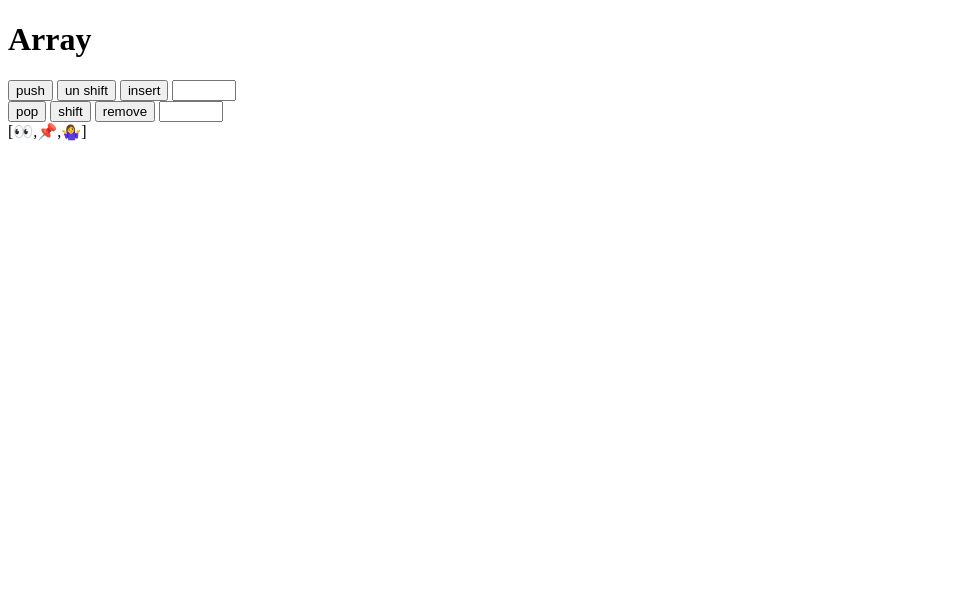
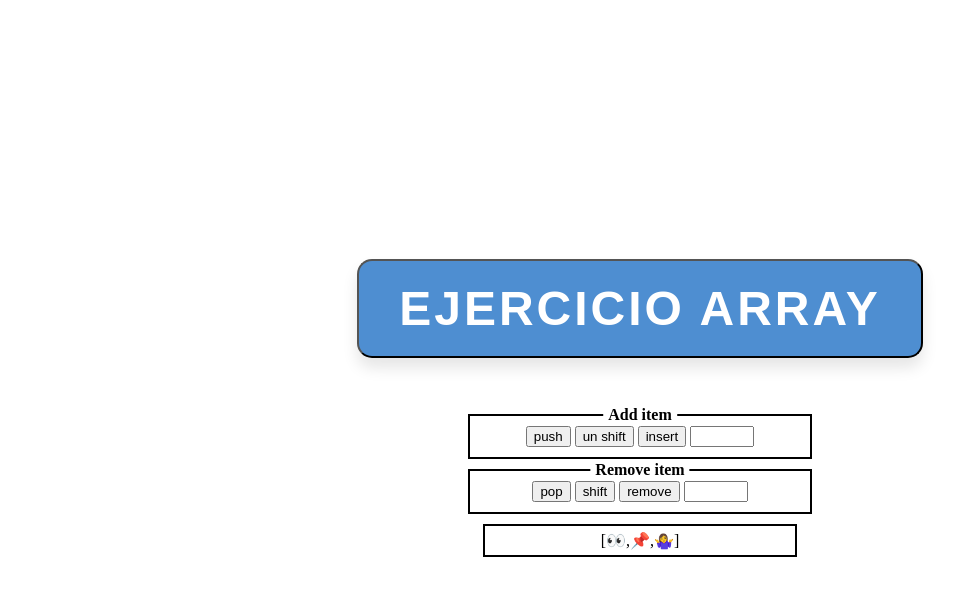
Before and after one commit to Alanmeda14/BOOTCAMP-JAVA, a plain HTML site: page JS/AddRemove/index.html in a window 1280 px wide. Shown: the whole page, without its empty margins (0-978 px from the left). Drawn offline with Linux system fonts and the light colour scheme.

Commit message:
ejercicio de AddRemove terminado

```diff
--- a/JS/arraycosasraras/index.html
+++ b/JS/AddRemove/index.html
@@ -4,18 +4,19 @@
     <meta charset="UTF-8">
     <meta name="viewport" content="width=device-width, initial-scale=1.0">
     <title>Document</title>
+    <link rel="stylesheet" href="style.css">
 </head>
 <body>
     <h1>
-        Array
+        <button type="button" id="botonArray">Ejercicio Array</button>
     </h1>
-    <div>
+    <div class="add">
         <button type="button" id="botonpush">push</button>
         <button type="button" id="botonunshift">un shift</button>
         <button type="button" id="botoninsert">insert</button>
         <input type="number" id="imputinsert" min="0" max="100" step="1">
     </div>
-    <div>
+    <div class="remove">
         <button type="button" id="botonpop">pop</button>
         <button type="button" id="botonshift">shift</button>
         <button type="button" id="botonremove">remove</button>
--- a/JS/arraycosasraras/main.js
+++ b/JS/AddRemove/main.js
@@ -1,6 +1,8 @@
-const array = ['👀', "📌", "🤷‍♀️"];
+const initialArray = ['👀', "📌", "🤷‍♀️"]; // Definir el array inicial
+let array = [...initialArray]; // Copia el array inicial para que no lo modifiques directamente
 const emojisArray = ['🐱‍🏍', '🧛‍♂️', "🌹", "🎶"];
 const arrayElement = document.getElementById("arrayElement");
+let botonArray = document.getElementById("botonArray");
 let botonpush = document.getElementById("botonpush");
 let botonunshift = document.getElementById("botonunshift");
 let botoninsert = document.getElementById("botoninsert");
@@ -14,60 +16,52 @@ const randomEmoji = () => emojisArray[Math.floor(Math.random() * emojisArray.len
 const outputArray = () => arrayElement.innerText = array;
 outputArray(); // Esta método dibuja el array en HTML la primera vez
 
+// Función para restablecer el array al valor inicial
+const resetArray = () => {
+    array = [...initialArray]; // Restaura el array inicial
+    outputArray();
+};
 
 const pushElement = () => {
     array.push(randomEmoji());
     outputArray();
-}
-// pushElement(); //✅
+};
 
 const unshiftElement = () => {
     array.unshift(randomEmoji());
     outputArray();
-}
-// unshiftElement();//✅
+};
 
 const popElement = () => {
     array.pop();
     outputArray();
-}
-// upopElement();//✅
+};
 
 const shiftElement = () => {
     array.shift();
     outputArray();
-}
-// shiftElement();//✅
+};
 
 const insertElement = (index) => {
     array.splice(index, 0, randomEmoji());
     outputArray();
-}
-// insertElement(1);//✅
+};
 
-const removeElement = () => {
-    array.splice(2, 1);
+const removeElement = (index) => {
+    array.splice(index, 1);
     outputArray();
-}
-//removeElement();//✅
+};
 
-botonpush.addEventListener("click", pushElement)
-botonunshift.addEventListener("click", unshiftElement)
+botonArray.addEventListener("click", resetArray);
+botonpush.addEventListener("click", pushElement);
+botonunshift.addEventListener("click", unshiftElement);
 botoninsert.addEventListener("click", () => {
     const index = parseInt(imputinsert.value, 10);
-    (index >= 0 && index <= array.length) ?
-        insertElement(index -1) // Llama a la función con el índice ingresado
-        :
-        alert("Introduce un número válido dentro del rango del array.");
+    (index >= 0 && index <= array.length) ? insertElement(index) : alert("Introduce un número válido dentro del rango del array.");
 });
-botonpop.addEventListener("click", popElement)
-botonshift.addEventListener("click", shiftElement)
+botonpop.addEventListener("click", popElement);
+botonshift.addEventListener("click", shiftElement);
 botonremove.addEventListener("click", () => {
-    const index = parseInt(imputremove, 10); // Obtiene el número ingresado en el input
-    if (index >= 0 && index < array.length) {
-        array.splice(index, 1); // Elimina el elemento en la posición especificada
-        outputArray(); // Actualiza la visualización del array
-    } else {
-        alert("Introduce un número válido dentro del rango del array.");
-    }
+    const index = parseInt(imputremove.value, 10);
+    (!isNaN(index) && index >= 0 && index < array.length) ? removeElement(index) : alert("Introduce un número válido dentro del rango del array.");
 });
--- /dev/null
+++ b/JS/AddRemove/style.css
@@ -0,0 +1,74 @@
+/* Estilos generales del body */
+body {
+    margin: 0;
+    padding: 0;
+    height: 100vh;
+    display: flex;
+    justify-content: center; /* Centra horizontalmente */
+    align-items: center; /* Centra verticalmente */
+    flex-direction: column;
+}
+
+/* Estilos del encabezado */
+#botonArray {
+    text-align: center;
+    font-family: 'Poppins', sans-serif; /* Fuente moderna */
+    font-size: 48px; /* Tamaño de fuente grande */
+    color: #fff; /* Color blanco para el texto */
+    background: #4e8ed1; /* Fondo color moderno */
+    padding: 20px 40px;
+    margin-bottom: 30px;
+    border-radius: 15px; /* Bordes redondeados */
+    box-shadow: 0 10px 15px rgba(0, 0, 0, 0.1); /* Sombra sutil */
+    text-transform: uppercase; /* Texto en mayúsculas */
+    letter-spacing: 3px; /* Espaciado entre letras */
+    font-weight: bold; /* Texto en negrita */
+    transition: all 0.3s ease; /* Transición suave */
+}
+
+/* Efecto hover */
+#botonArray:hover {
+    transform: scale(1.05); /* Aumenta el tamaño al pasar el ratón */
+    box-shadow: 0 15px 25px rgba(0, 0, 0, 0.2); /* Sombra más grande */
+    background: #3b7bbf; /* Fondo más oscuro en hover */
+}
+
+/* Estilos del contenedor del botón */
+div {
+    width: 300px;
+    padding: 5px;
+    margin: 5px;
+    display: flex;
+    justify-content: center;
+    align-items: center;
+    border: 2px solid black;
+}
+
+/* Estilos para los botones "Add" y "Remove" */
+.add, .remove {
+    display: inline-block;
+    border: 2px solid black;
+    padding: 10px 20px; /* Ajusté el padding */
+    text-align: center;
+    position: relative;
+}
+
+/* Pseudo-elemento para el texto "Add item" sobre la línea del borde */
+.add::before, .remove::before {
+    position: absolute;
+    top: -10px; /* Posiciona el texto encima del borde */
+    left: 50%; /* Centra el texto */
+    transform: translateX(-50%); /* Ajusta el texto para centrarlo */
+    background-color: white; /* Fondo blanco para "romper" la línea del borde */
+    padding: 0 5px; /* Espacio alrededor del texto */
+    font-weight: bold; /* Resalta el texto */
+}
+
+/* Texto específico para "Add item" y "Remove item" */
+.add::before {
+    content: "Add item";
+}
+
+.remove::before {
+    content: "Remove item";
+}
```
